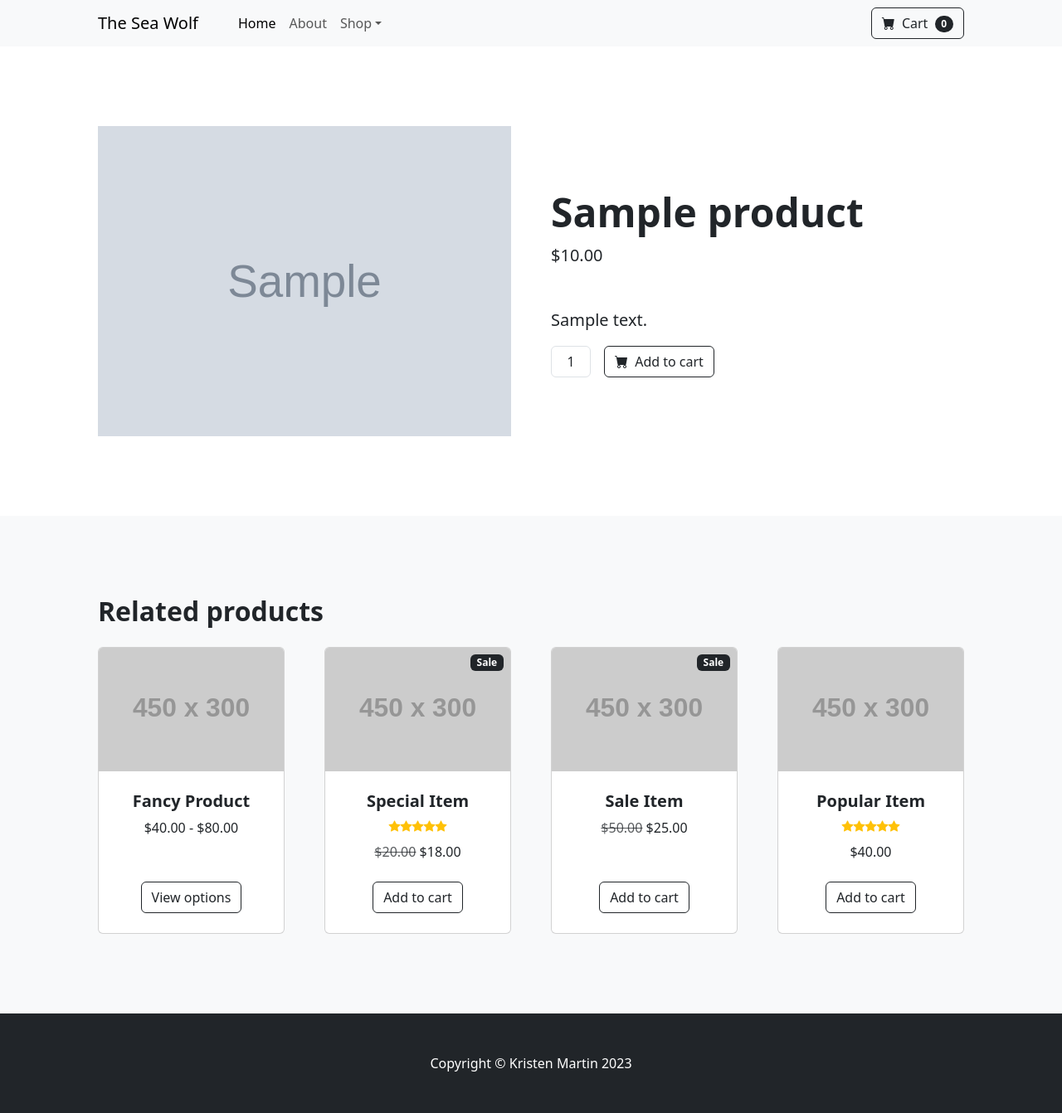
After one commit to KristenM4/Django-Online-Shop, a Django app: a page that uses templates/detail.html in a window 1280 px wide. The commit adds this page. Shown: the whole page at 83% size. Run offline with Django 4.2, Linux system fonts and the light colour scheme; tables that the repository leaves empty hold one stand-in row (values such as "Sample post"); grey boxes marked "Sample" are stand-in pictures; grey boxes labelled with a size stand in for pictures from a placeholder-image service; some libraries are stand-ins or nearby versions.

Commit message:
create detail page

```diff
--- a/pages/tests.py
+++ b/pages/tests.py
@@ -28,3 +28,8 @@ class HomePageTest(TestCase):
     def test_uses_correct_template(self):
         response = self.client.get("/")
         self.assertTemplateUsed(response, "home.html")
+
+class DetailPageTest(TestCase):
+
+    def test_uses_correct_template(self):
+        pass
--- a/pages/urls.py
+++ b/pages/urls.py
@@ -2,5 +2,6 @@ from django.urls import path
 from . import views
 
 urlpatterns = [
+    path("product/<slug:slug>", views.DetailPageView.as_view(), name="detail"),
     path("", views.HomePageView.as_view(), name="home"),
 ]
--- a/pages/views.py
+++ b/pages/views.py
@@ -1,6 +1,7 @@
 from django.shortcuts import render
 from django.views.generic.base import TemplateView
 from django.views.generic import CreateView
+from django.views.generic.detail import DetailView
 from django.contrib.auth.forms import UserCreationForm
 from django.urls import reverse_lazy
 from .models import Product
@@ -17,6 +18,10 @@ class HomePageView(TemplateView):
         context["products"] = all_products
         return context
 
+class DetailPageView(DetailView):
+    model = Product
+    template_name = "detail.html"
+
 class SignUpView(CreateView):
     form_class = UserCreationForm
     success_url = reverse_lazy("login")
--- /dev/null
+++ b/templates/detail.html
@@ -0,0 +1,132 @@
+{% extends "base.html" %}
+<!-- Product section-->
+{% block content %}
+<section class="py-5">
+    <div class="container px-4 px-lg-5 my-5">
+        <div class="row gx-4 gx-lg-5 align-items-center">
+            <div class="col-md-6"><img class="card-img-top mb-5 mb-md-0" src="{{ object.image.url }}" alt="..." /></div>
+            <div class="col-md-6">
+                <div class="small mb-1"></div>
+                <h1 class="display-5 fw-bolder">{{ object.name }}</h1>
+                <div class="fs-5 mb-5">
+                    <span>${{ object.price }}</span>
+                </div>
+                <p class="lead">{{ object.description }}</p>
+                <div class="d-flex">
+                    <input class="form-control text-center me-3" id="inputQuantity" type="num" value="1" style="max-width: 3rem" />
+                    <button class="btn btn-outline-dark flex-shrink-0" type="button">
+                        <i class="bi-cart-fill me-1"></i>
+                        Add to cart
+                    </button>
+                </div>
+            </div>
+        </div>
+    </div>
+</section>
+<!-- Related items section-->
+<section class="py-5 bg-light">
+    <div class="container px-4 px-lg-5 mt-5">
+        <h2 class="fw-bolder mb-4">Related products</h2>
+        <div class="row gx-4 gx-lg-5 row-cols-2 row-cols-md-3 row-cols-xl-4 justify-content-center">
+            <div class="col mb-5">
+                <div class="card h-100">
+                    <!-- Product image-->
+                    <img class="card-img-top" src="https://dummyimage.com/450x300/dee2e6/6c757d.jpg" alt="..." />
+                    <!-- Product details-->
+                    <div class="card-body p-4">
+                        <div class="text-center">
+                            <!-- Product name-->
+                            <h5 class="fw-bolder">Fancy Product</h5>
+                            <!-- Product price-->
+                            $40.00 - $80.00
+                        </div>
+                    </div>
+                    <!-- Product actions-->
+                    <div class="card-footer p-4 pt-0 border-top-0 bg-transparent">
+                        <div class="text-center"><a class="btn btn-outline-dark mt-auto" href="#">View options</a></div>
+                    </div>
+                </div>
+            </div>
+            <div class="col mb-5">
+                <div class="card h-100">
+                    <!-- Sale badge-->
+                    <div class="badge bg-dark text-white position-absolute" style="top: 0.5rem; right: 0.5rem">Sale</div>
+                    <!-- Product image-->
+                    <img class="card-img-top" src="https://dummyimage.com/450x300/dee2e6/6c757d.jpg" alt="..." />
+                    <!-- Product details-->
+                    <div class="card-body p-4">
+                        <div class="text-center">
+                            <!-- Product name-->
+                            <h5 class="fw-bolder">Special Item</h5>
+                            <!-- Product reviews-->
+                            <div class="d-flex justify-content-center small text-warning mb-2">
+                                <div class="bi-star-fill"></div>
+                                <div class="bi-star-fill"></div>
+                                <div class="bi-star-fill"></div>
+                                <div class="bi-star-fill"></div>
+                                <div class="bi-star-fill"></div>
+                            </div>
+                            <!-- Product price-->
+                            <span class="text-muted text-decoration-line-through">$20.00</span>
+                            $18.00
+                        </div>
+                    </div>
+                    <!-- Product actions-->
+                    <div class="card-footer p-4 pt-0 border-top-0 bg-transparent">
+                        <div class="text-center"><a class="btn btn-outline-dark mt-auto" href="#">Add to cart</a></div>
+                    </div>
+                </div>
+            </div>
+            <div class="col mb-5">
+                <div class="card h-100">
+                    <!-- Sale badge-->
+                    <div class="badge bg-dark text-white position-absolute" style="top: 0.5rem; right: 0.5rem">Sale</div>
+                    <!-- Product image-->
+                    <img class="card-img-top" src="https://dummyimage.com/450x300/dee2e6/6c757d.jpg" alt="..." />
+                    <!-- Product details-->
+                    <div class="card-body p-4">
+                        <div class="text-center">
+                            <!-- Product name-->
+                            <h5 class="fw-bolder">Sale Item</h5>
+                            <!-- Product price-->
+                            <span class="text-muted text-decoration-line-through">$50.00</span>
+                            $25.00
+                        </div>
+                    </div>
+                    <!-- Product actions-->
+                    <div class="card-footer p-4 pt-0 border-top-0 bg-transparent">
+                        <div class="text-center"><a class="btn btn-outline-dark mt-auto" href="#">Add to cart</a></div>
+                    </div>
+                </div>
+            </div>
+            <div class="col mb-5">
+                <div class="card h-100">
+                    <!-- Product image-->
+                    <img class="card-img-top" src="https://dummyimage.com/450x300/dee2e6/6c757d.jpg" alt="..." />
+                    <!-- Product details-->
+                    <div class="card-body p-4">
+                        <div class="text-center">
+                            <!-- Product name-->
+                            <h5 class="fw-bolder">Popular Item</h5>
+                            <!-- Product reviews-->
+                            <div class="d-flex justify-content-center small text-warning mb-2">
+                                <div class="bi-star-fill"></div>
+                                <div class="bi-star-fill"></div>
+                                <div class="bi-star-fill"></div>
+                                <div class="bi-star-fill"></div>
+                                <div class="bi-star-fill"></div>
+                            </div>
+                            <!-- Product price-->
+                            $40.00
+                        </div>
+                    </div>
+                    <!-- Product actions-->
+                    <div class="card-footer p-4 pt-0 border-top-0 bg-transparent">
+                        <div class="text-center"><a class="btn btn-outline-dark mt-auto" href="#">Add to cart</a></div>
+                    </div>
+                </div>
+            </div>
+        </div>
+    </div>
+</section>
+{% endblock content %}
--- a/templates/home.html
+++ b/templates/home.html
@@ -23,7 +23,7 @@
             <div class="col mb-5">
                 <div class="card h-100">
                     <!-- Product image-->
-                    <img class="card-img-top" src="{{ item.image.url }}" alt="..." />
+                    <a href="{% url 'detail' item.slug %}"><img class="card-img-top" src="{{ item.image.url }}" alt="{{ item.name }}" /></a>
                     <!-- Product details-->
                     <div class="card-body p-4">
                         <div class="text-center">
@@ -35,7 +35,7 @@
                     </div>
                     <!-- Product actions-->
                     <div class="card-footer p-4 pt-0 border-top-0 bg-transparent">
-                        <div class="text-center"><a class="btn btn-outline-dark mt-auto" href="#">See Details</a></div>
+                        <div class="text-center"><a class="btn btn-outline-dark mt-auto" href="{% url 'detail' item.slug %}">See Details</a></div>
                     </div>
                 </div>
             </div>
```
